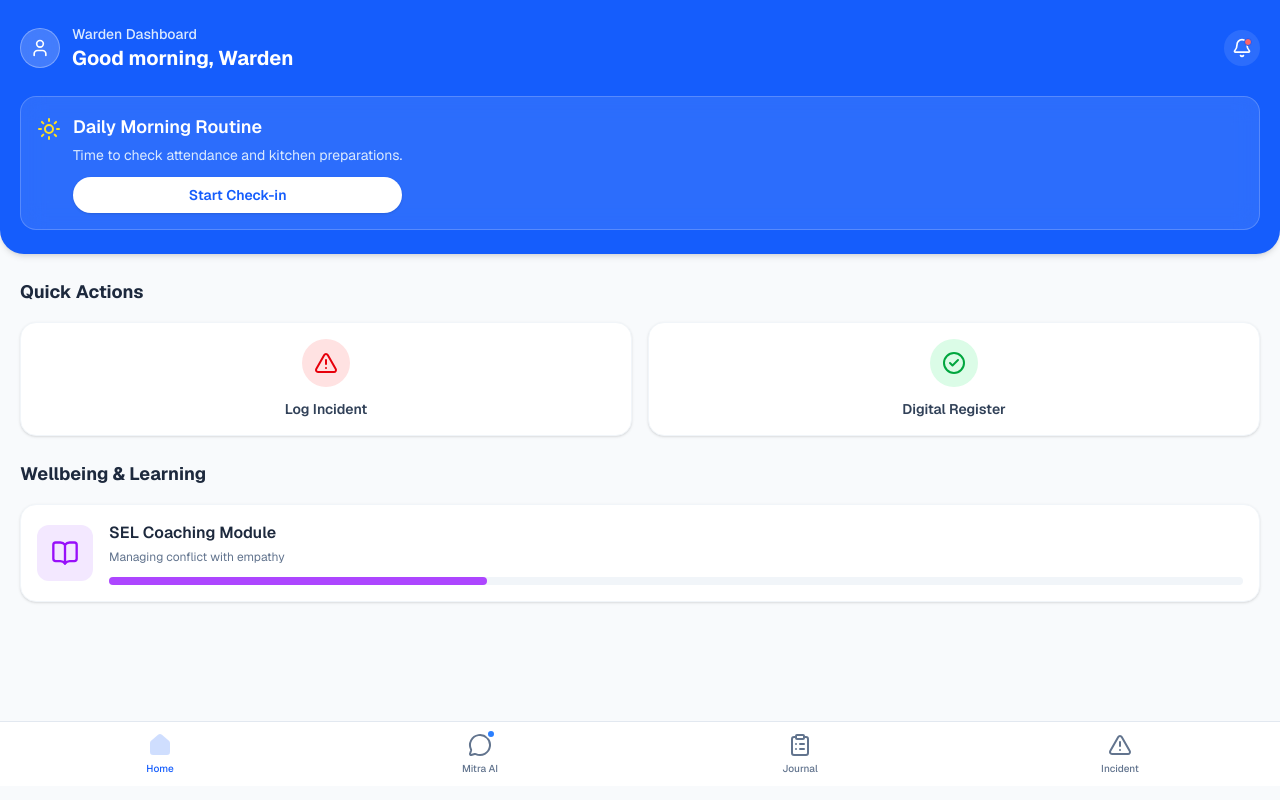
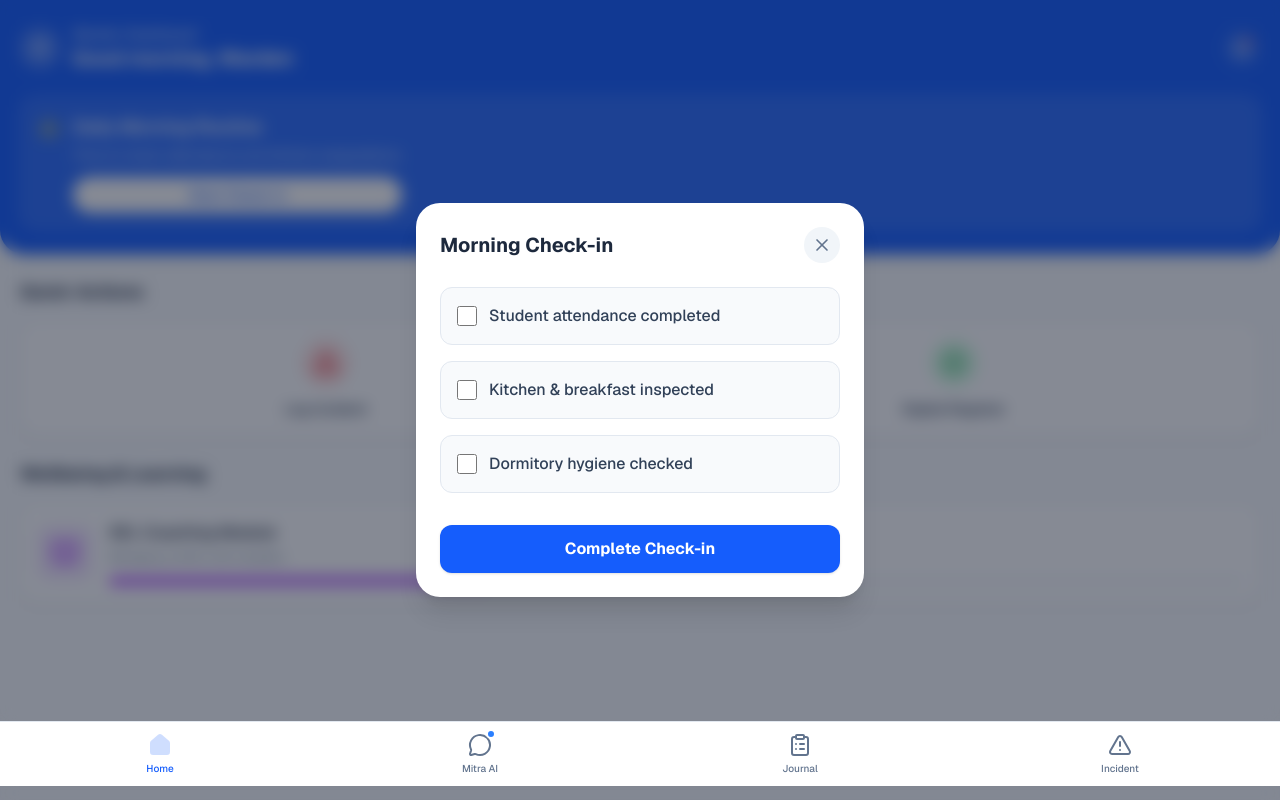
Before and after one commit to Vikas-pixel-bot/MITRA, a Next.js app: page /platform in a window 1280 px wide. Built offline with nearby package versions, Linux system fonts and the light colour scheme; no server answers.

Commit message:
Implement platform functional fixes and enhancements

```diff
--- a/src/app/platform/page.tsx
+++ b/src/app/platform/page.tsx
@@ -15,9 +15,9 @@ export default function PlatformShell() {
 
       {/* Main Content Area */}
       <div className="flex-1 overflow-hidden pb-16">
-        {activeTab === 'home' && <HomeView />}
+        {activeTab === 'home' && <HomeView setActiveTab={setActiveTab} />}
         {activeTab === 'chat' && <ChatView />}
-        {activeTab === 'journal' && <JournalView />}
+        {activeTab === 'journal' && <JournalView setActiveTab={setActiveTab} />}
         {activeTab === 'incident' && <IncidentTrackerView />}
       </div>
 
--- a/src/components/HomeView.tsx
+++ b/src/components/HomeView.tsx
@@ -1,16 +1,57 @@
 'use client';
 
-import React from 'react';
-import { Sun, CheckCircle2, AlertTriangle, BookOpen, User, Bell } from 'lucide-react';
+import React, { useState, useEffect } from 'react';
+import { Sun, CheckCircle2, AlertTriangle, BookOpen, User, Bell, X, Send } from 'lucide-react';
 
-export default function HomeView() {
+interface HomeViewProps {
+  setActiveTab?: (tab: 'home' | 'chat' | 'journal' | 'incident') => void;
+}
+
+export default function HomeView({ setActiveTab }: HomeViewProps) {
+  const [isCheckInModalOpen, setIsCheckInModalOpen] = useState(false);
+  const [isRegisterModalOpen, setIsRegisterModalOpen] = useState(false);
+
+  // Check-in modal form state
+  const [checkInSteps, setCheckInSteps] = useState({ attendance: false, kitchen: false, hygiene: false });
+
+  // Digital register state
+  const [attendanceCount, setAttendanceCount] = useState('');
+
   const currentHour = new Date().getHours();
   let greeting = "Good afternoon";
   if (currentHour < 12) greeting = "Good morning";
   else if (currentHour >= 18) greeting = "Good evening";
 
+  // Auto-open check-in on first visit of the day
+  useEffect(() => {
+    const today = new Date().toISOString().split('T')[0];
+    const lastCheckIn = localStorage.getItem('mitra_last_checkin');
+
+    // Only auto-open if it's morning and they haven't checked in
+    if (lastCheckIn !== today && currentHour < 12) {
+      // Add a slight delay for better UX
+      const timer = setTimeout(() => setIsCheckInModalOpen(true), 1500);
+      return () => clearTimeout(timer);
+    }
+  }, [currentHour]);
+
+  const handleCheckInSubmit = (e: React.FormEvent) => {
+    e.preventDefault();
+    const today = new Date().toISOString().split('T')[0];
+    localStorage.setItem('mitra_last_checkin', today);
+    setIsCheckInModalOpen(false);
+  };
+
+  const handleRegisterSubmit = (e: React.FormEvent) => {
+    e.preventDefault();
+    // Simulate saving attendance
+    setIsRegisterModalOpen(false);
+    setAttendanceCount('');
+    alert(`Attendance of ${attendanceCount} recorded successfully!`);
+  };
+
   return (
-    <div className="flex flex-col h-full w-full bg-slate-50 dark:bg-slate-950 font-sans overflow-y-auto no-scrollbar pb-24">
+    <div className="flex flex-col h-full w-full bg-slate-50 dark:bg-slate-950 font-sans overflow-y-auto no-scrollbar pb-24 relative">
       {/* Header */}
       <header className="px-5 py-6 bg-blue-600 text-white rounded-b-3xl shadow-md">
         <div className="flex justify-between items-center mb-6">
@@ -36,7 +77,10 @@ export default function HomeView() {
             <div>
               <h3 className="font-semibold text-lg">Daily Morning Routine</h3>
               <p className="text-blue-100 text-sm mt-1 mb-3">Time to check attendance and kitchen preparations.</p>
-              <button className="bg-white text-blue-600 px-4 py-2 rounded-full text-sm font-semibold shadow-sm w-full">
+              <button
+                onClick={() => setIsCheckInModalOpen(true)}
+                className="bg-white text-blue-600 px-4 py-2 rounded-full text-sm font-semibold shadow-sm w-full active:scale-95 transition-transform"
+              >
                 Start Check-in
               </button>
             </div>
@@ -51,13 +95,19 @@ export default function HomeView() {
         <section>
           <h2 className="text-slate-800 dark:text-white font-bold text-lg mb-4">Quick Actions</h2>
           <div className="grid grid-cols-2 gap-4">
-            <button className="bg-white dark:bg-slate-900 p-4 rounded-2xl shadow-sm border border-slate-100 dark:border-slate-800 flex flex-col items-center gap-3 active:scale-95 transition-transform">
+            <button
+              onClick={() => setActiveTab && setActiveTab('incident')}
+              className="bg-white dark:bg-slate-900 p-4 rounded-2xl shadow-sm border border-slate-100 dark:border-slate-800 flex flex-col items-center gap-3 active:scale-95 transition-transform"
+            >
               <div className="w-12 h-12 rounded-full bg-red-100 dark:bg-red-900/30 flex items-center justify-center">
                 <AlertTriangle className="w-6 h-6 text-red-600 dark:text-red-400" />
               </div>
               <span className="text-sm font-semibold text-slate-700 dark:text-slate-200">Log Incident</span>
             </button>
-            <button className="bg-white dark:bg-slate-900 p-4 rounded-2xl shadow-sm border border-slate-100 dark:border-slate-800 flex flex-col items-center gap-3 active:scale-95 transition-transform">
+            <button
+              onClick={() => setIsRegisterModalOpen(true)}
+              className="bg-white dark:bg-slate-900 p-4 rounded-2xl shadow-sm border border-slate-100 dark:border-slate-800 flex flex-col items-center gap-3 active:scale-95 transition-transform"
+            >
               <div className="w-12 h-12 rounded-full bg-green-100 dark:bg-green-900/30 flex items-center justify-center">
                 <CheckCircle2 className="w-6 h-6 text-green-600 dark:text-green-400" />
               </div>
@@ -83,6 +133,93 @@ export default function HomeView() {
           </div>
         </section>
       </main>
+
+      {/* Check-in Modal Overlay */}
+      {isCheckInModalOpen && (
+        <div className="fixed inset-0 bg-slate-900/50 backdrop-blur-sm z-50 flex items-end sm:items-center justify-center p-0 sm:p-5">
+          <div className="bg-white dark:bg-slate-900 w-full sm:w-full max-w-md rounded-t-3xl sm:rounded-3xl shadow-xl p-6 animate-in slide-in-from-bottom-full sm:slide-in-from-bottom-8">
+            <div className="flex justify-between items-center mb-6">
+              <h2 className="text-xl font-bold text-slate-800 dark:text-slate-100">Morning Check-in</h2>
+              <button onClick={() => setIsCheckInModalOpen(false)} className="p-2 rounded-full bg-slate-100 dark:bg-slate-800 text-slate-500">
+                <X className="w-5 h-5" />
+              </button>
+            </div>
+            <form onSubmit={handleCheckInSubmit} className="flex flex-col gap-4">
+              <label className="flex items-center gap-3 p-4 rounded-xl border border-slate-200 dark:border-slate-700 bg-slate-50 dark:bg-slate-800/50 cursor-pointer active:scale-[0.98] transition-transform">
+                <input
+                  type="checkbox"
+                  checked={checkInSteps.attendance}
+                  onChange={(e) => setCheckInSteps({...checkInSteps, attendance: e.target.checked})}
+                  className="w-5 h-5 rounded border-slate-300 text-blue-600 focus:ring-blue-500"
+                />
+                <span className="font-medium text-slate-700 dark:text-slate-300">Student attendance completed</span>
+              </label>
+              <label className="flex items-center gap-3 p-4 rounded-xl border border-slate-200 dark:border-slate-700 bg-slate-50 dark:bg-slate-800/50 cursor-pointer active:scale-[0.98] transition-transform">
+                <input
+                  type="checkbox"
+                  checked={checkInSteps.kitchen}
+                  onChange={(e) => setCheckInSteps({...checkInSteps, kitchen: e.target.checked})}
+                  className="w-5 h-5 rounded border-slate-300 text-blue-600 focus:ring-blue-500"
+                />
+                <span className="font-medium text-slate-700 dark:text-slate-300">Kitchen & breakfast inspected</span>
+              </label>
+              <label className="flex items-center gap-3 p-4 rounded-xl border border-slate-200 dark:border-slate-700 bg-slate-50 dark:bg-slate-800/50 cursor-pointer active:scale-[0.98] transition-transform">
+                <input
+                  type="checkbox"
+                  checked={checkInSteps.hygiene}
+                  onChange={(e) => setCheckInSteps({...checkInSteps, hygiene: e.target.checked})}
+                  className="w-5 h-5 rounded border-slate-300 text-blue-600 focus:ring-blue-500"
+                />
+                <span className="font-medium text-slate-700 dark:text-slate-300">Dormitory hygiene checked</span>
+              </label>
+
+              <button
+                type="submit"
+                className="mt-4 w-full bg-blue-600 hover:bg-blue-700 text-white font-bold py-3 rounded-xl transition-colors shadow-sm"
+              >
+                Complete Check-in
+              </button>
+            </form>
+          </div>
+        </div>
+      )}
+
+      {/* Digital Register Modal Overlay */}
+      {isRegisterModalOpen && (
+        <div className="fixed inset-0 bg-slate-900/50 backdrop-blur-sm z-50 flex items-center justify-center p-5">
+          <div className="bg-white dark:bg-slate-900 w-full max-w-sm rounded-3xl shadow-xl p-6 animate-in zoom-in-95">
+            <div className="flex justify-between items-center mb-6">
+              <h2 className="text-xl font-bold text-slate-800 dark:text-slate-100">Digital Register</h2>
+              <button onClick={() => setIsRegisterModalOpen(false)} className="p-2 rounded-full bg-slate-100 dark:bg-slate-800 text-slate-500">
+                <X className="w-5 h-5" />
+              </button>
+            </div>
+            <form onSubmit={handleRegisterSubmit} className="flex flex-col gap-4">
+              <div>
+                <label className="block text-sm font-medium text-slate-700 dark:text-slate-300 mb-2">
+                  Total Present Students
+                </label>
+                <input
+                  type="number"
+                  required
+                  min="0"
+                  value={attendanceCount}
+                  onChange={(e) => setAttendanceCount(e.target.value)}
+                  className="w-full p-4 rounded-xl border border-slate-200 dark:border-slate-700 bg-slate-50 dark:bg-slate-800 text-xl font-bold text-center focus:outline-none focus:ring-2 focus:ring-green-500"
+                  placeholder="e.g. 45"
+                />
+              </div>
+              <button
+                type="submit"
+                className="w-full bg-green-600 hover:bg-green-700 text-white font-bold py-3 rounded-xl transition-colors shadow-sm flex items-center justify-center gap-2"
+              >
+                <Send className="w-4 h-4" /> Save Record
+              </button>
+            </form>
+          </div>
+        </div>
+      )}
+
     </div>
   );
 }
--- a/src/components/JournalView.tsx
+++ b/src/components/JournalView.tsx
@@ -20,7 +20,11 @@ const IconMap: Record<string, React.ReactNode> = {
   Moon: <Moon className="w-5 h-5 text-indigo-500" />,
 };
 
-export default function JournalView() {
+interface JournalViewProps {
+  setActiveTab?: (tab: 'home' | 'chat' | 'journal' | 'incident') => void;
+}
+
+export default function JournalView({ setActiveTab }: JournalViewProps) {
   const [habits, setHabits] = useState<Habit[]>([]);
   const [loading, setLoading] = useState(true);
 
@@ -127,7 +131,10 @@ export default function JournalView() {
           <p className="text-indigo-100 text-sm mb-4 relative z-10 leading-relaxed">
             Take a moment to process your day. What challenged you today, and what went well?
           </p>
-          <button className="bg-white text-indigo-600 px-5 py-2 rounded-full text-sm font-bold shadow-sm active:scale-95 transition-transform relative z-10">
+          <button
+            onClick={() => setActiveTab && setActiveTab('chat')}
+            className="bg-white text-indigo-600 px-5 py-2 rounded-full text-sm font-bold shadow-sm active:scale-95 transition-transform relative z-10"
+          >
             Start Journal Entry
           </button>
         </section>
```
Also changed, not shown: src/components/IncidentTrackerView.tsx (+19 -4 lines).
